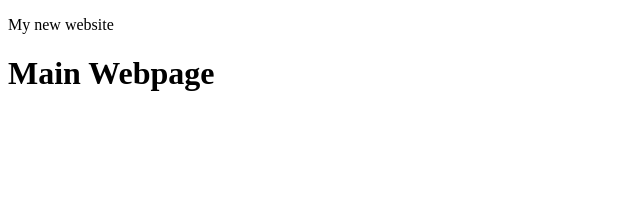
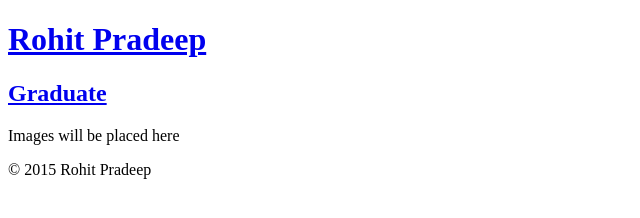
Before and after one commit to rohitpradeep/rohitpradeep.github.io, a plain HTML site: page index.html in a window 1280 px wide. Shown: the whole page, without its empty margins (0-640 px from the left). Drawn offline with Linux system fonts and the light colour scheme.

Commit message:
Header, footer, section added with link

```diff
--- a/index.html
+++ b/index.html
@@ -1,20 +1,24 @@
 <!DOCTYPE html>
+<html>
+  <head>
+    <meta charset="utf-8">
+    <title>Rohit Pradeep | Graduate</title>
+  </head>
+  <body>
+    <header>
+      <a href="index.html">
+        <h1>Rohit Pradeep</h1>
+        <h2>Graduate</h2>
+      </a>
 
-<head>
-<TITLE>Rohit Pradeep</TITLE>
-
-
-</head>
-<BODY>
-  <div>
-  <p> My new website</p>
-  </div>
-  <div>
-    <h1>Main Webpage</h1>
-
-  </div>
-
-</BODY>
+    </header>
+    <section>
+      <p>Images will be placed here</p>
+    </section>
+    <footer>
+      <p>&copy; 2015 Rohit Pradeep</p>
+    </footer>
+  </body>
 
 
 
```
